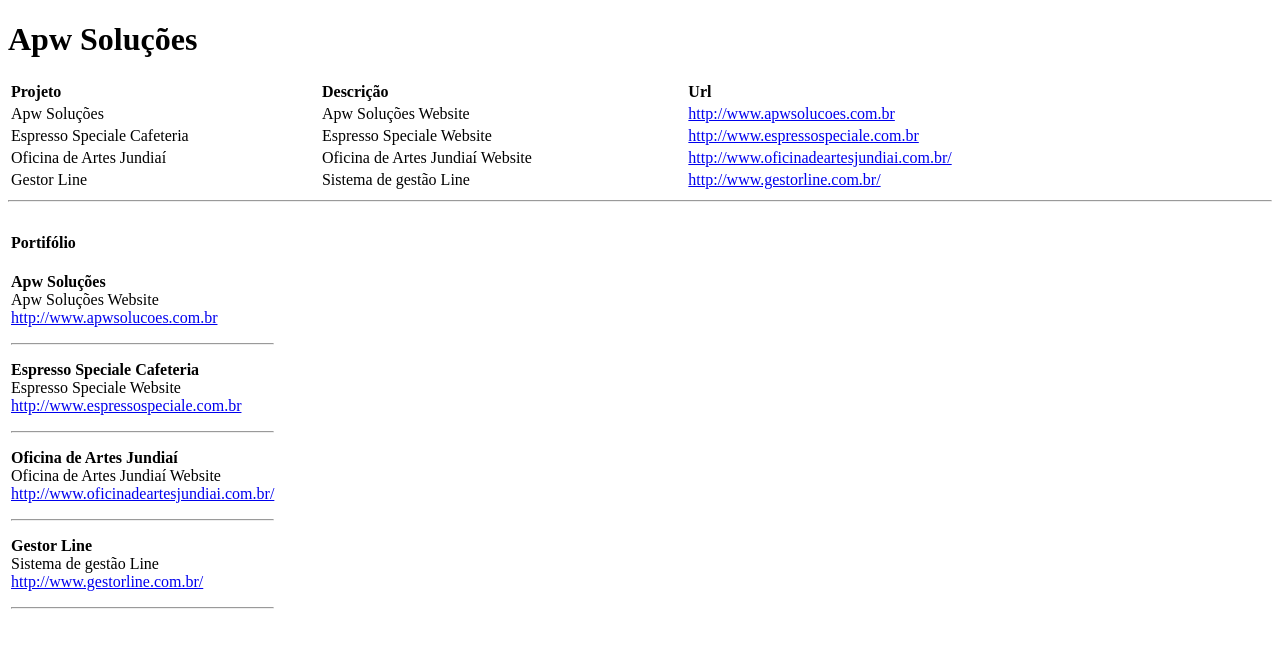
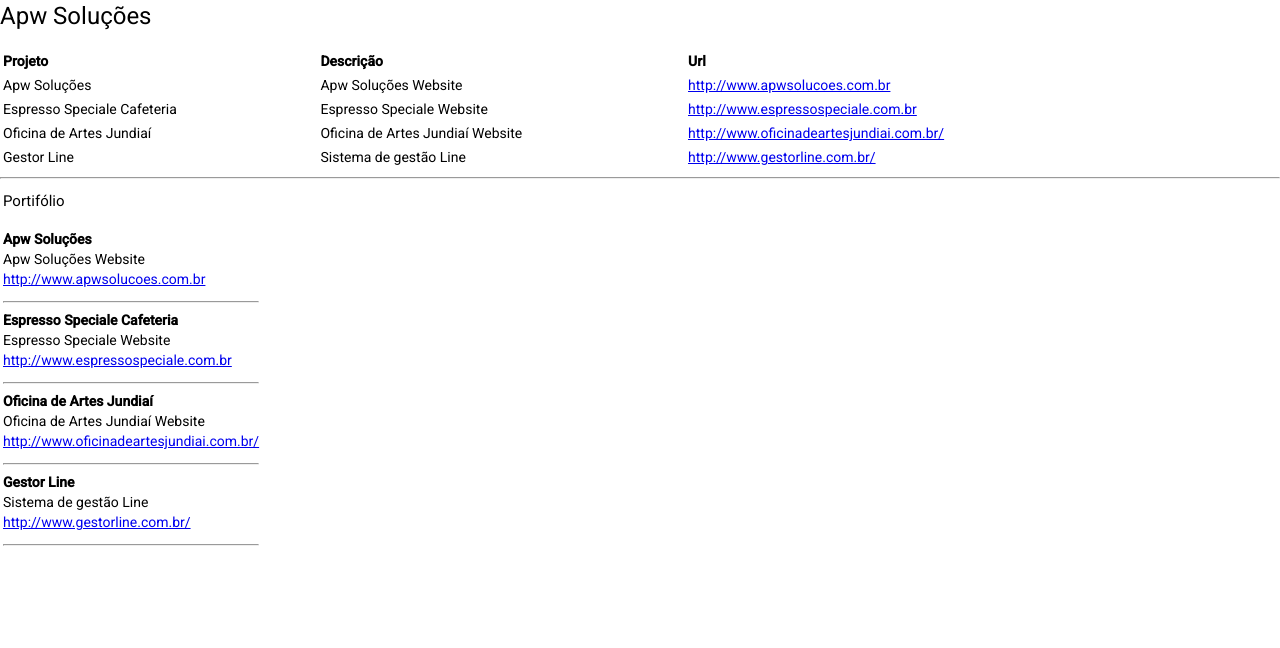
Before and after one commit to apwsolucoes/Apw.Solucoes.Web, an Angular app in the folder src/: page / in a window 1280 px wide. Shown: the top 648 px of the page. Built offline with nearby package versions, Linux system fonts and the light colour scheme.

Commit message:
angular/material

```diff
--- a/src/angular.json
+++ b/src/angular.json
@@ -28,6 +28,7 @@
               "src/assets"
             ],
             "styles": [
+              "./node_modules/@angular/material/prebuilt-themes/indigo-pink.css",
               "src/styles.scss"
             ],
             "scripts": []
@@ -92,6 +93,7 @@
               "src/assets"
             ],
             "styles": [
+              "./node_modules/@angular/material/prebuilt-themes/indigo-pink.css",
               "src/styles.scss"
             ],
             "scripts": []
--- a/src/package.json
+++ b/src/package.json
@@ -12,10 +12,12 @@
   "private": true,
   "dependencies": {
     "@angular/animations": "~10.2.5",
+    "@angular/cdk": "^10.2.7",
     "@angular/common": "~10.2.5",
     "@angular/compiler": "~10.2.5",
     "@angular/core": "~10.2.5",
     "@angular/forms": "~10.2.5",
+    "@angular/material": "^10.2.7",
     "@angular/platform-browser": "~10.2.5",
     "@angular/platform-browser-dynamic": "~10.2.5",
     "@angular/router": "~10.2.5",
--- a/src/src/app/app.module.ts
+++ b/src/src/app/app.module.ts
@@ -6,6 +6,7 @@
 import { NavbarComponent } from './components/navbar/navbar.component';
 import { FormsModule } from '@angular/forms';
 import { PortifolioViewComponent } from './pages/portifolio/portifolio-view/portifolio-view.component';
+import { BrowserAnimationsModule } from '@angular/platform-browser/animations';
 
 @NgModule({
   declarations: [
@@ -17,7 +18,8 @@
   imports: [
     BrowserModule,
     AppRoutingModule,
-    FormsModule
+    FormsModule,
+    BrowserAnimationsModule
   ],
   providers: [],
   bootstrap: [AppComponent]
--- a/src/src/index.html
+++ b/src/src/index.html
@@ -6,8 +6,10 @@
   <base href="/">
   <meta name="viewport" content="width=device-width, initial-scale=1">
   <link rel="icon" type="image/x-icon" href="favicon.ico">
+  <link href="https://fonts.googleapis.com/css?family=Roboto:300,400,500&display=swap" rel="stylesheet">
+  <link href="https://fonts.googleapis.com/icon?family=Material+Icons" rel="stylesheet">
 </head>
-<body>
+<body class="mat-typography">
   <app-root></app-root>
 </body>
 </html>
--- a/src/src/styles.scss
+++ b/src/src/styles.scss
@@ -1 +1,4 @@
 /* You can add global styles to this file, and also import other style files */
+
+html, body { height: 100%; }
+body { margin: 0; font-family: Roboto, "Helvetica Neue", sans-serif; }
```
Also changed, not shown: 1 other file (tests, documents, lock files or other folders).
